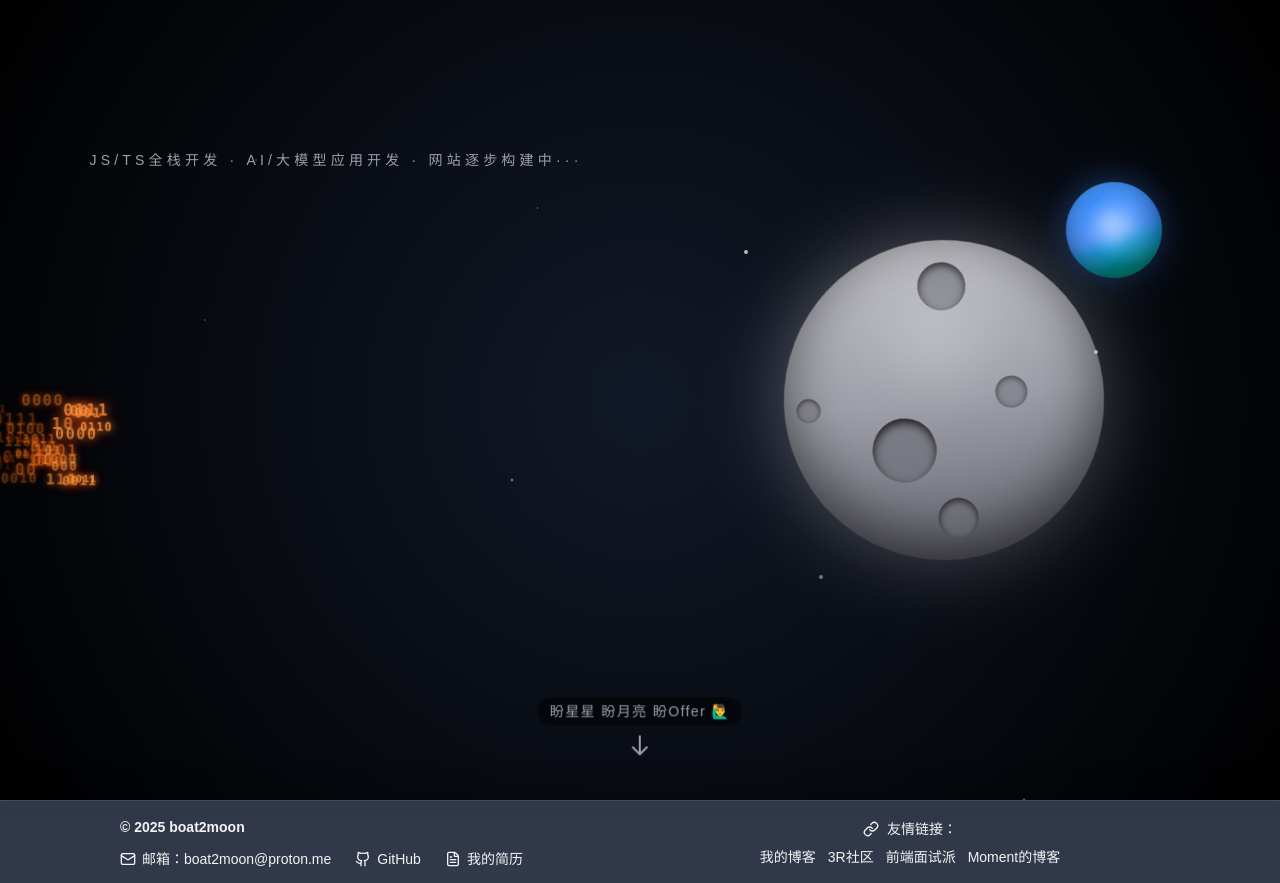
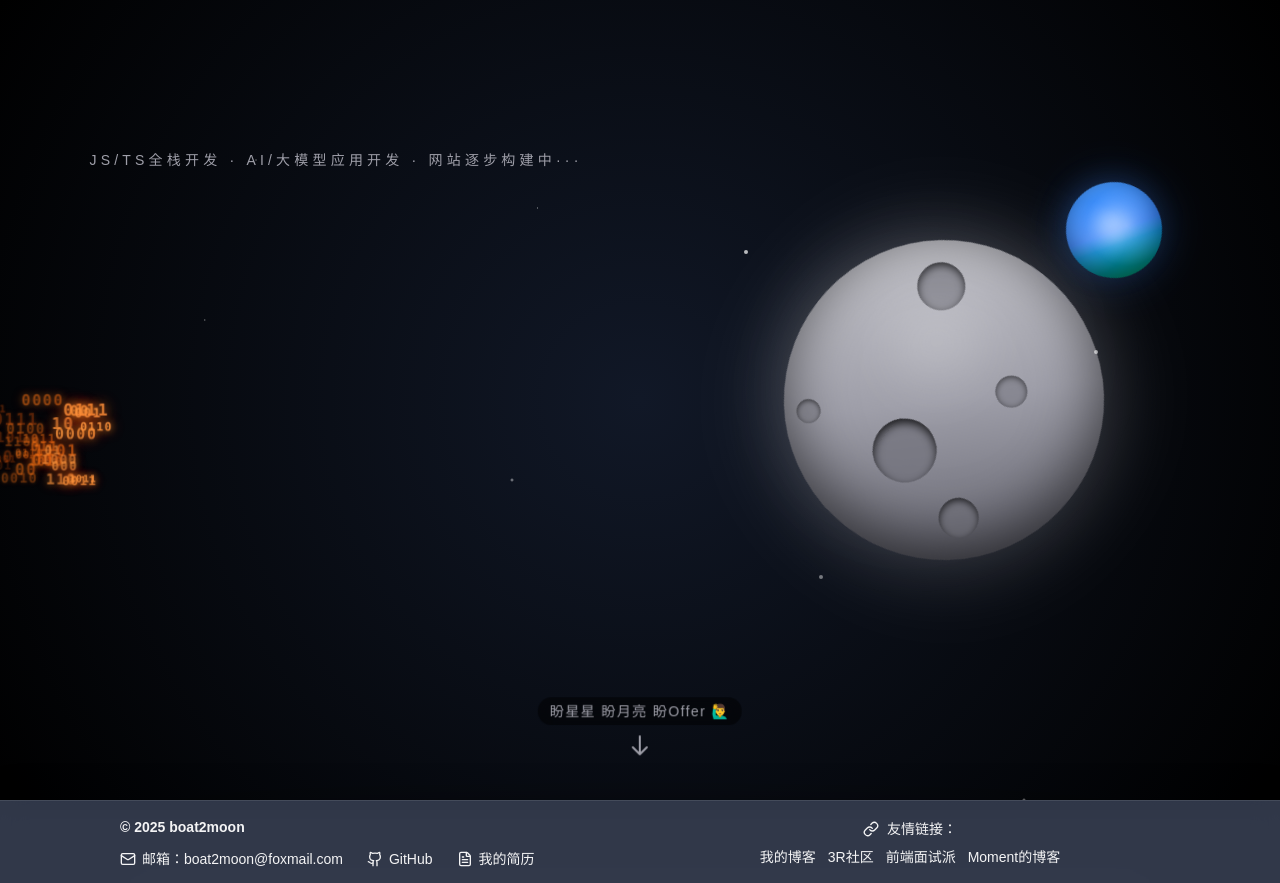
Before and after one commit to boat2moon/boat2moon, a Next.js app: page / in a window 1280 px wide. Shown: the top 883 px of the page. Built offline with nearby package versions, Linux system fonts and the light colour scheme.

Commit message:
doc: 邮箱替换

```diff
--- a/src/app/resume/page.tsx
+++ b/src/app/resume/page.tsx
@@ -93,7 +93,7 @@ export default function ResumePage() {
                 >
                   <MdEmail aria-hidden="true" className={styles.contactIcon} />
                   <span>邮箱：</span>
-                  <span className={styles.contactValue}>boat2moon@proton.me</span>
+                  <span className={styles.contactValue}>boat2moon@foxmail.com</span>
                 </a>
                 <a
                   className={`${styles.contactItem} ${styles.contactLink}`}
--- a/src/components/home/StickyFooter.tsx
+++ b/src/components/home/StickyFooter.tsx
@@ -57,11 +57,11 @@ export default function StickyFooter({ showFooter, friendLinks }: StickyFooterPr
                 lg:justify-start"
             >
               <a
-                href="mailto:boat2moon@proton.me"
+                href="mailto:boat2moon@foxmail.com"
                 className="flex items-center gap-1.5 transition hover:text-cyan-300"
               >
                 <Mail size={16} />
-                <span className="whitespace-nowrap">邮箱：boat2moon@proton.me</span>
+                <span className="whitespace-nowrap">邮箱：boat2moon@foxmail.com</span>
               </a>
               <a
                 href="https://github.com/boat2moon"
```
Also changed, not shown: 1 other file (tests, documents, lock files or other folders).
